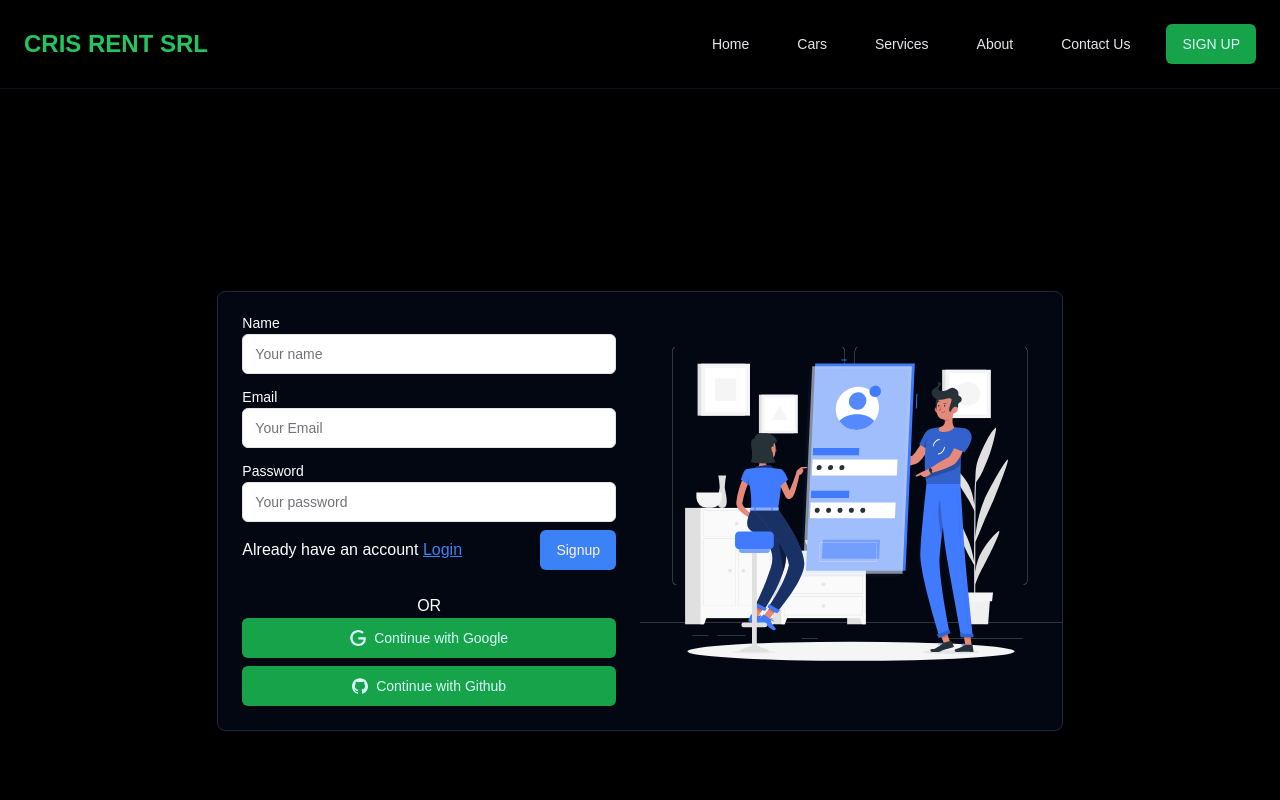
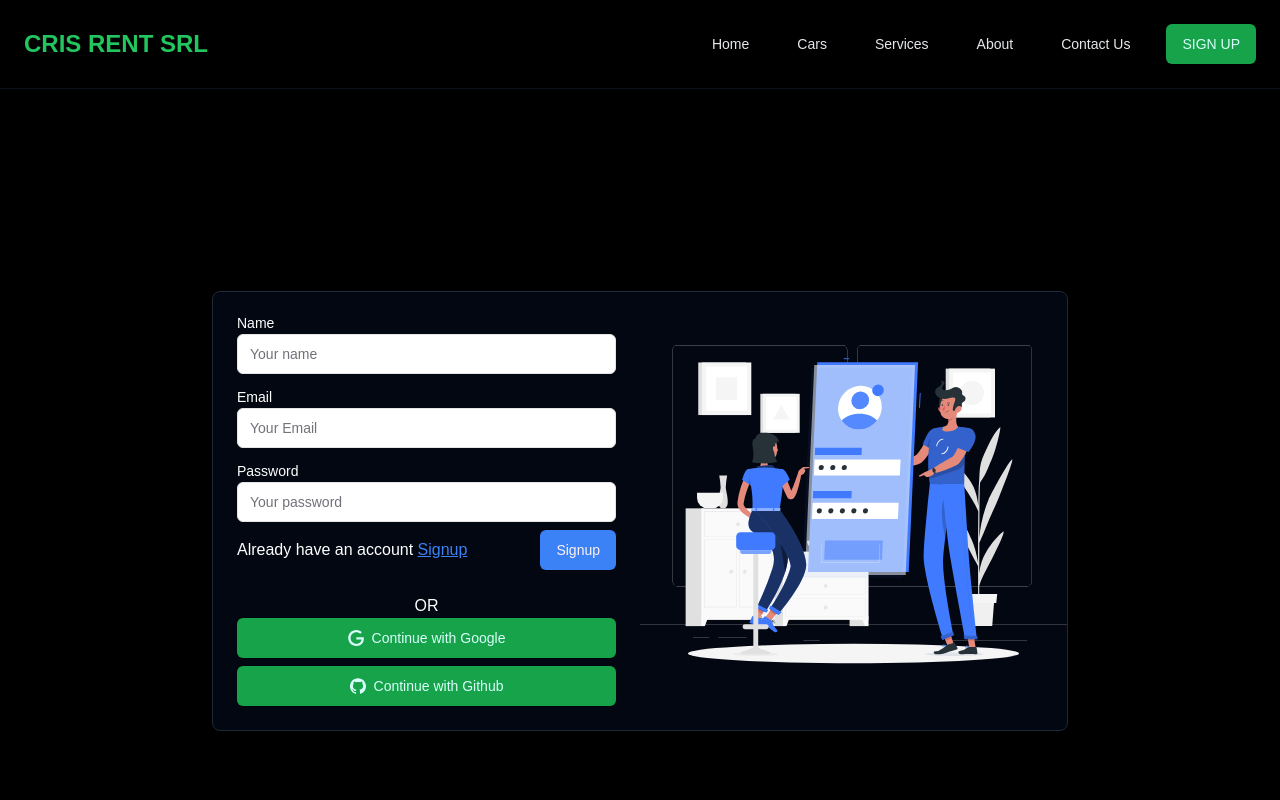
Before and after one commit to pixprocoder/rent_scooter, a Next.js app: page /login in a window 1280 px wide. Shown: the top 800 px of the page. Built offline with nearby package versions, Linux system fonts and the light colour scheme; no server answers.

Commit message:
like corrected

```diff
--- a/src/components/login/Login.tsx
+++ b/src/components/login/Login.tsx
@@ -68,8 +68,8 @@ const LoginPage = () => {
                   <div className="flex justify-between items-center">
                     <span className="text-white">
                       Already have an account{" "}
-                      <Link className="text-blue-500 underline" href="/login">
-                        Login
+                      <Link className="text-blue-500 underline" href="/signup">
+                        Signup
                       </Link>
                     </span>
                     <Button
```
